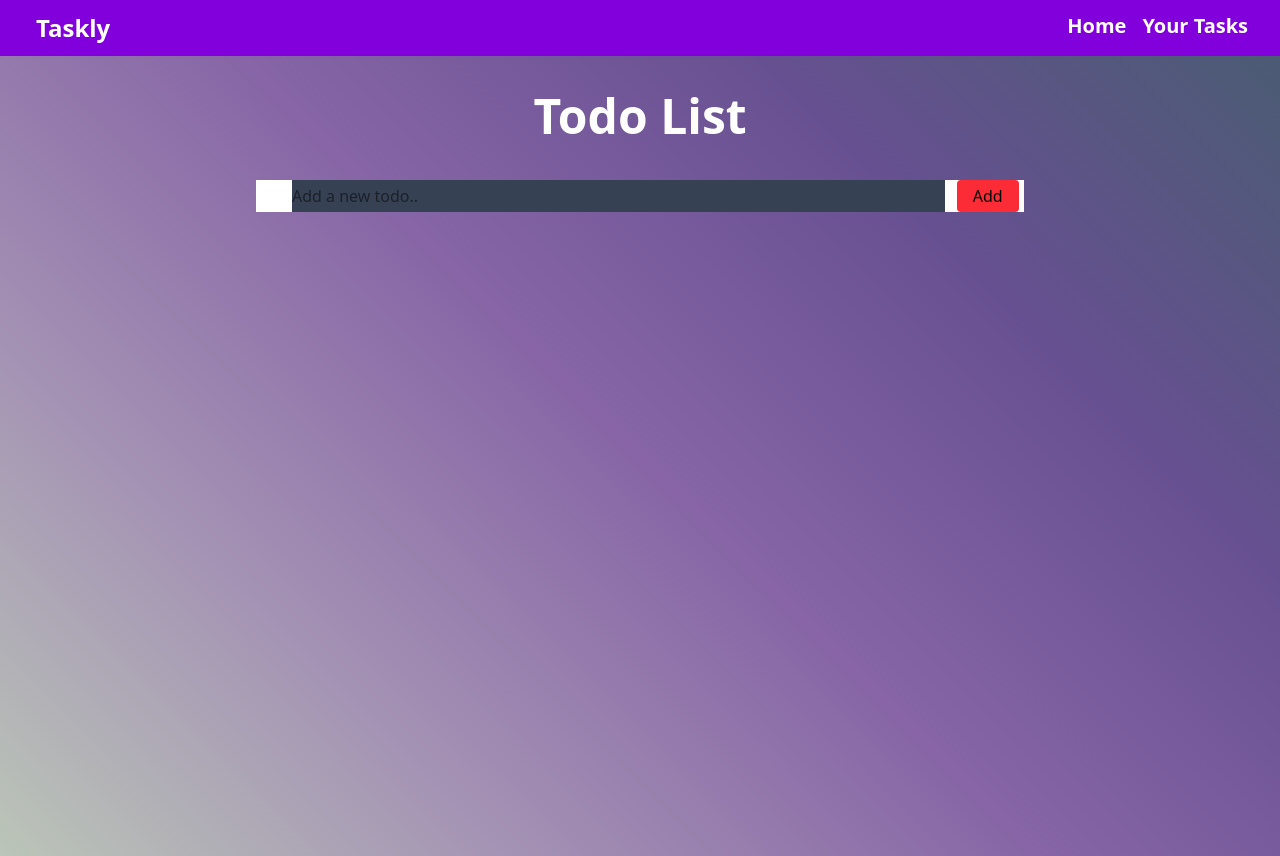
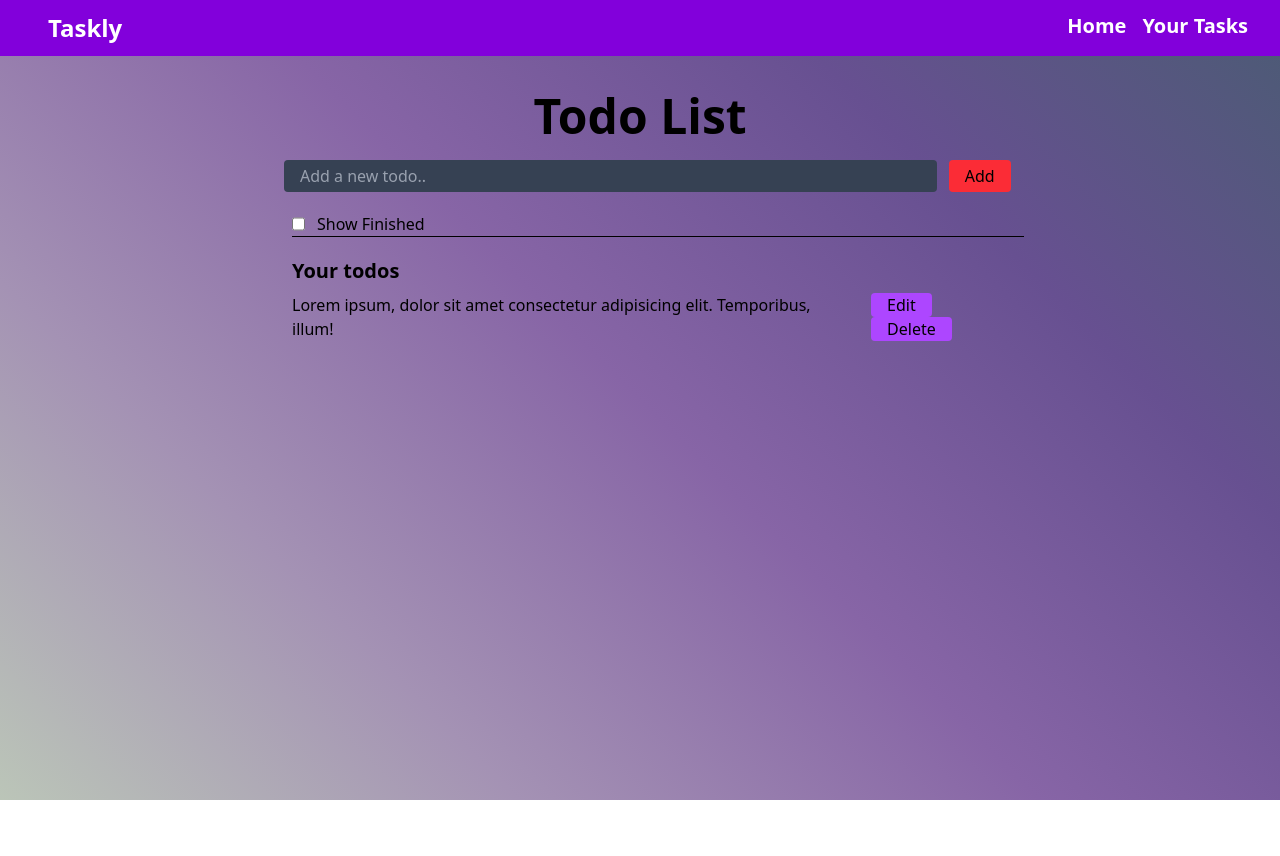
Before and after one commit to aru-shi2/TodoList-App, a React app: page / in a window 1280 px wide. After the commit the page ends 800 px from the top, so only its background shows below. Built offline with nearby package versions, Linux system fonts and the light colour scheme; the HTML template or start-up script is replaced by a standard one.

Commit message:
basic ui done

```diff
--- a/src/App.jsx
+++ b/src/App.jsx
@@ -1,24 +1,47 @@
-import { useState } from 'react'
-import Navbar from './Components/Navbar'
+import { useState } from "react";
+import Navbar from "./Components/Navbar";
 
 function App() {
-  const [count, setCount] = useState(0)
+  const [count, setCount] = useState(0);
 
   return (
     <>
-      <Navbar/>
       <div className="bg1 h-screen overflow-hidden">
-        <div className="container space-y-10 mx-auto w-[60%]">
-          <h1 className='flex justify-center items-center text-5xl pt-9 text-white font-bold'>Todo List</h1>
-          <div className="write flex gap-3 bg-white">
-            <input className='bg-gray-700 w-[85%] h-8 ml-9' type="text" placeholder='Add a new todo..'/>
-          <button className='bg-red-500 px-4 rounded'>Add</button>
+        <Navbar />
+        <div className="container space-y-5 mx-auto w-[60%]  h-screen">
+          <h1 className="flex justify-center items-center text-5xl pt-9 font-bold">
+            Todo List
+          </h1>
+          <div className="write flex gap-3">
+            <input
+              className="bg-gray-700 w-[85%] h-8 ml-7 rounded placeholder-gray-400 p-4"
+              type="text"
+              placeholder="Add a new todo.."
+            />
+            <button className="bg-red-500 px-4 rounded">Add</button>
           </div>
+          <div className="show ml-9 border-b-1 flex gap-3">
+            <input type="checkbox" id="show" />
+            <label htmlFor="show">Show Finished</label>
+          </div>
+          <div className="todos ml-9 flex flex-col gap-2">
+            <h1 className="font-bold text-xl">Your todos</h1>
+            <div className="todo flex gap-4">
+              <div className="text">
+                Lorem ipsum, dolor sit amet consectetur adipisicing elit.
+                Temporibus, illum!
+              </div>
+              <div className="btns space-x-3 mb-4">
+                <button className="bg-purple-500 px-4 rounded">Edit</button>
+                <button className="bg-purple-500 px-4 rounded h-6">Delete</button>
+              </div>
+            </div>
+          </div>
+
         </div>
       </div>
-
     </>
-  )
+  );
 }
 
-export default App
+export default App;
--- a/src/Components/Navbar.jsx
+++ b/src/Components/Navbar.jsx
@@ -6,7 +6,7 @@ const Navbar = () => {
         <nav className='bg-purple-700 p-3 font-bold text-white'>
             <ul className='flex justify-between'>
                 <div className="logo">
-                    <li className='ml-6 text-2xl'>Taskly</li>
+                    <li className='ml-9 text-2xl'>Taskly</li>
                 </div>
                 <div className='flex gap-4 mr-5 text-xl'>
                     <li>Home</li>
```
